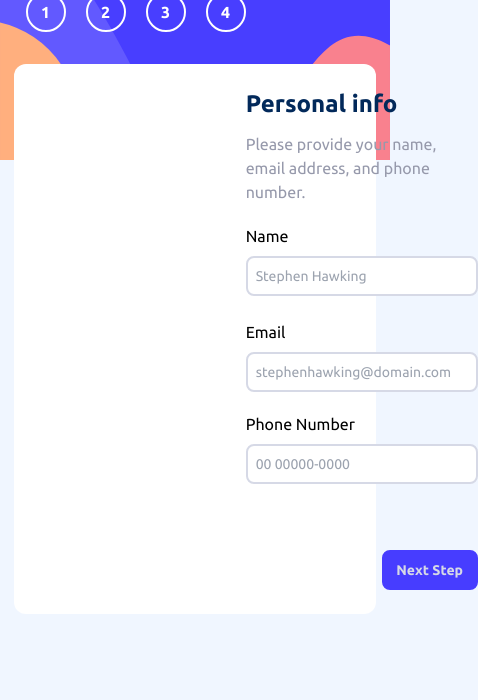
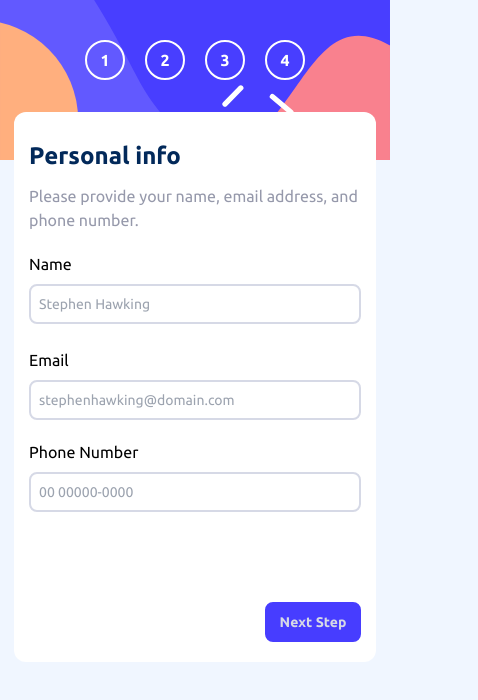
Before and after one commit to KarineBrandelli/multi-step-form, a React (Vite) app: page / in a window 390 px wide. Shown: the top 700 px of the page, 478 px wide, since content can reach past the window. Built offline with nearby package versions, Linux system fonts and the light colour scheme.

Commit message:
build: add negative margin top to container

```diff
--- a/src/App.jsx
+++ b/src/App.jsx
@@ -15,7 +15,7 @@ export default function App() {
     <>
       <BrowserRouter>
         <Header />
-        <div className="flex rounded-xl -mt-24 px-3 py-6 lg:p-2 w-[93%] h-[550px] lg:w-3/4 lg:h-3/4 lg:mt-0 bg-white">
+        <div className="rounded-xl px-3 py-6 w-[93%] h-[550px] lg:flex lg:p-2 lg:w-3/4 lg:h-3/4 lg:mt-0 bg-white -mt-12">
           <Sidebar />
           <div className="mx-auto my-auto w-[98%] h-full lg:px-4 lg:h-[38rem] lg:w-[65%] flex flex-col justify-between">
             <Routes>
```
